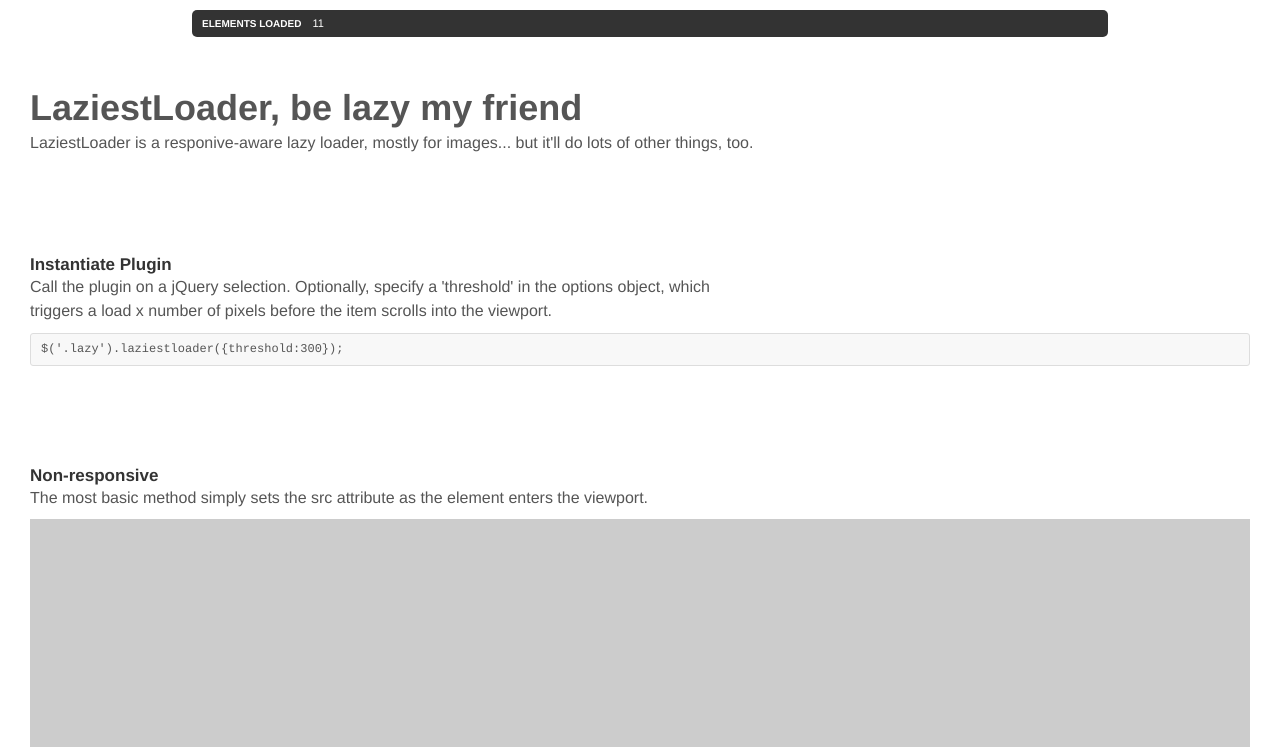
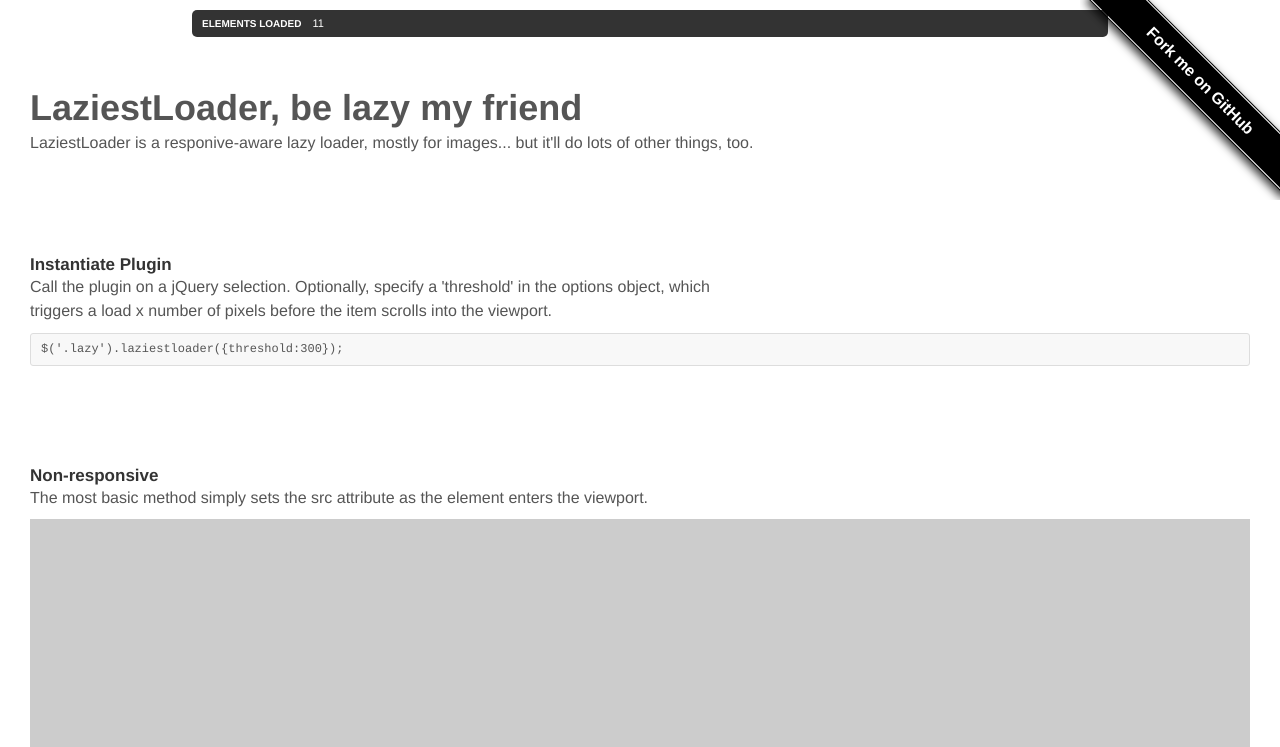
Before and after one commit to sjwilliams/laziestloader, a website: page index.html in a window 1280 px wide. Shown: the top 747 px of the page. Drawn offline with nearby package versions, Linux system fonts and the light colour scheme; placeholder pictures from the web are drawn by us.

Commit message:
fork me link

```diff
--- a/index.html
+++ b/index.html
@@ -170,6 +170,60 @@
          75% {background-color: #99D2E4;}
          100% {background-color: #D8CAB4;}
     }
+
+
+    #forkongithub a {
+        background:#000;
+        color:#fff;
+        text-decoration:none;
+        font-family:arial, sans-serif;
+        text-align:center;
+        font-weight:bold;
+        padding:5px 40px;
+        font-size:1rem;
+        line-height:2rem;
+        position:relative;
+        transition:0.5s;
+    }
+    #forkongithub a:hover {
+        background:#060;
+        color:#fff;
+    }
+    #forkongithub a::before, #forkongithub a::after {
+        content:"";
+        width:100%;
+        display:block;
+        position:absolute;
+        top:1px;
+        left:0;
+        height:1px;
+        background:#fff;
+    }
+    #forkongithub a::after {
+        bottom:1px;
+        top:auto;
+    }
+    @media screen and (min-width:800px) {
+        #forkongithub {
+            position:absolute;
+            display:block;
+            top:0;
+            right:0;
+            width:200px;
+            overflow:hidden;
+            height:200px;
+        }
+        #forkongithub a {
+            width:200px;
+            position:absolute;
+            top:60px;
+            right:-60px;
+            transform:rotate(45deg);
+            -webkit-transform:rotate(45deg);
+            box-shadow:3px 4px 10px rgba(0, 0, 0, 0.8);
+        }
+    }
+
  </style>
 
 
@@ -354,5 +408,7 @@
             });
         });
         </script>
+
+        <div id="forkongithub"><a href="https://github.com/sjwilliams/laziestloader">Fork me on GitHub</a></div>
     </body>
 </html>
```
